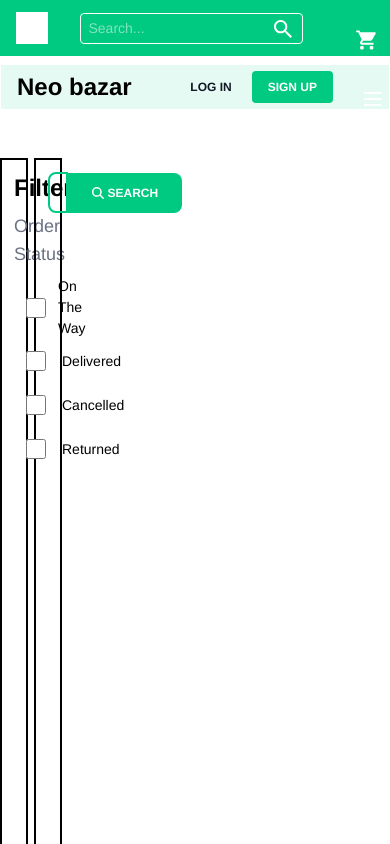
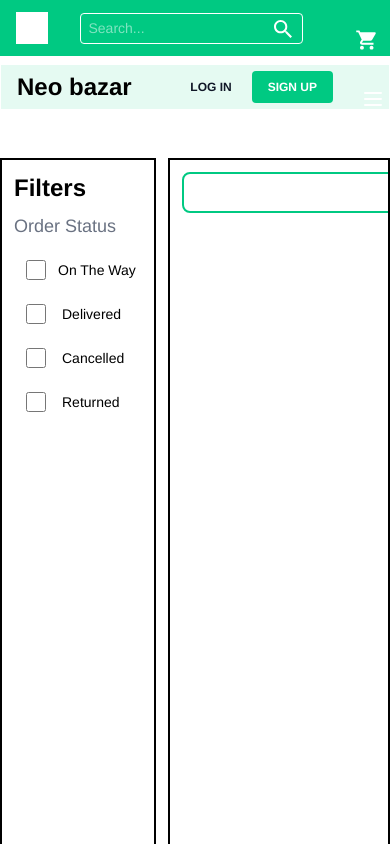
Before and after one commit to devsafex/neo-bazar, a React (Vite) app: page /myOrder in a window 390 px wide. Shown: the top 844 px of the page. Built offline with nearby package versions, Linux system fonts and the light colour scheme; no server answers; grey boxes are pictures that could not be loaded.

Commit message:
now the page is responsive fully

```diff
--- a/src/Pages/MyOrder/MyOrder.jsx
+++ b/src/Pages/MyOrder/MyOrder.jsx
@@ -11,7 +11,7 @@ const MyOrder = () => {
       {/* <h2 className="text-2xl font-light">Orders History and Status</h2> */}
       <div className="grid grid-cols-12 gap-3">
         {/* side container */}
-        <div className="md:col-span-3 lg:col-span-2 mt-4 border-2 p-3 min-h-52">
+        <div className=" col-span-5 md:col-span-3 lg:col-span-2 mt-4 border-2 p-3 min-h-52">
           <h3 className=" text-2xl font-semibold mb-2">Filters</h3>
           <h4 className="text-gray-500 text-lg mb-2">Order Status</h4>
           <div className="flex flex-col ">
@@ -30,12 +30,12 @@ const MyOrder = () => {
           </div>
         </div>
         {/* min box  */}
-        <div className="md:col-span-9 lg:col-span-10 mt-4 p-3 border-2 min-h-screen">
+        <div className="col-span-7 overflow-x-scroll  md:col-span-9 lg:col-span-10 mt-4 p-3 border-2 min-h-screen">
           {/* search container  */}
           <div className="flex  items-center">
             <input
               type="text"
-              className="border-2 border-[#00C982] w-full rounded-l-lg p-2 "
+              className="border-2 min-w-4xl border-[#00C982] w-full rounded-l-lg p-2 "
             />
             <Button
               onClick={handleClick}
```
